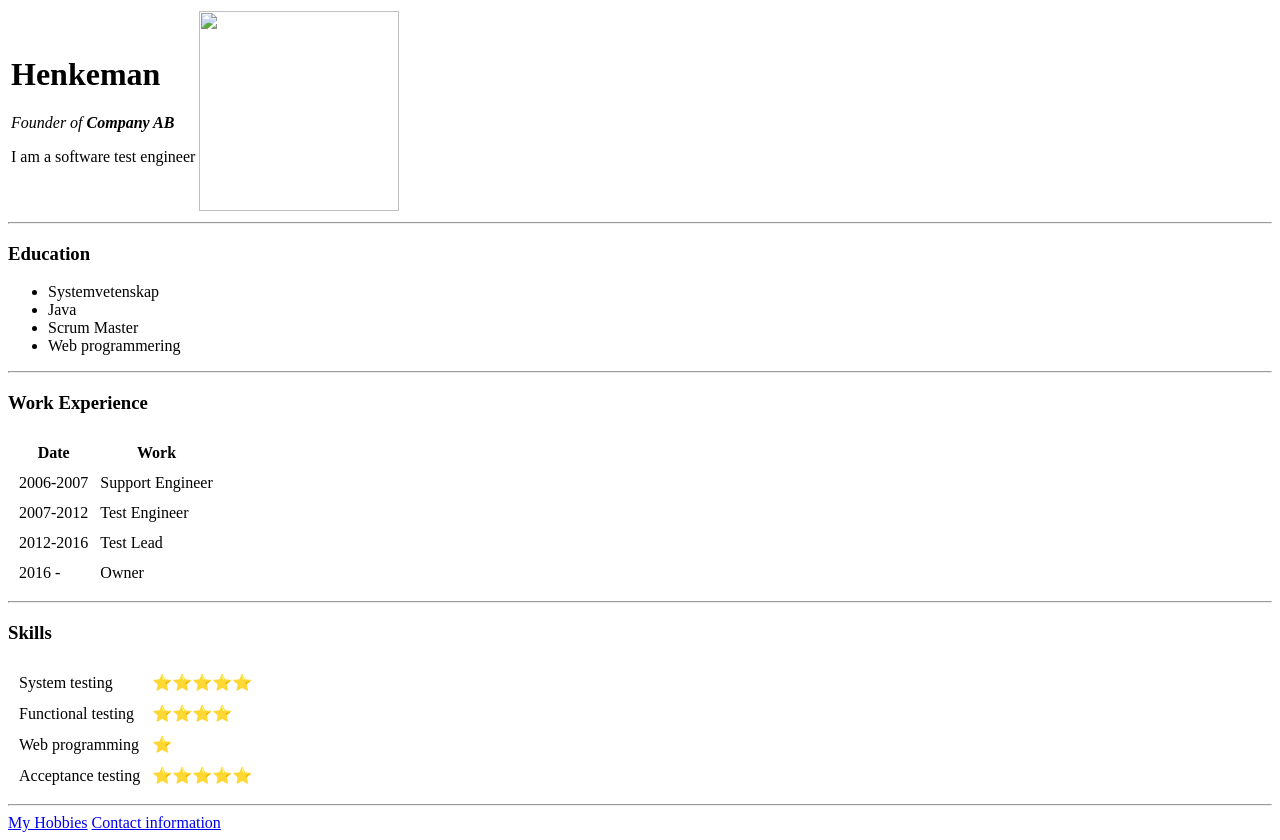
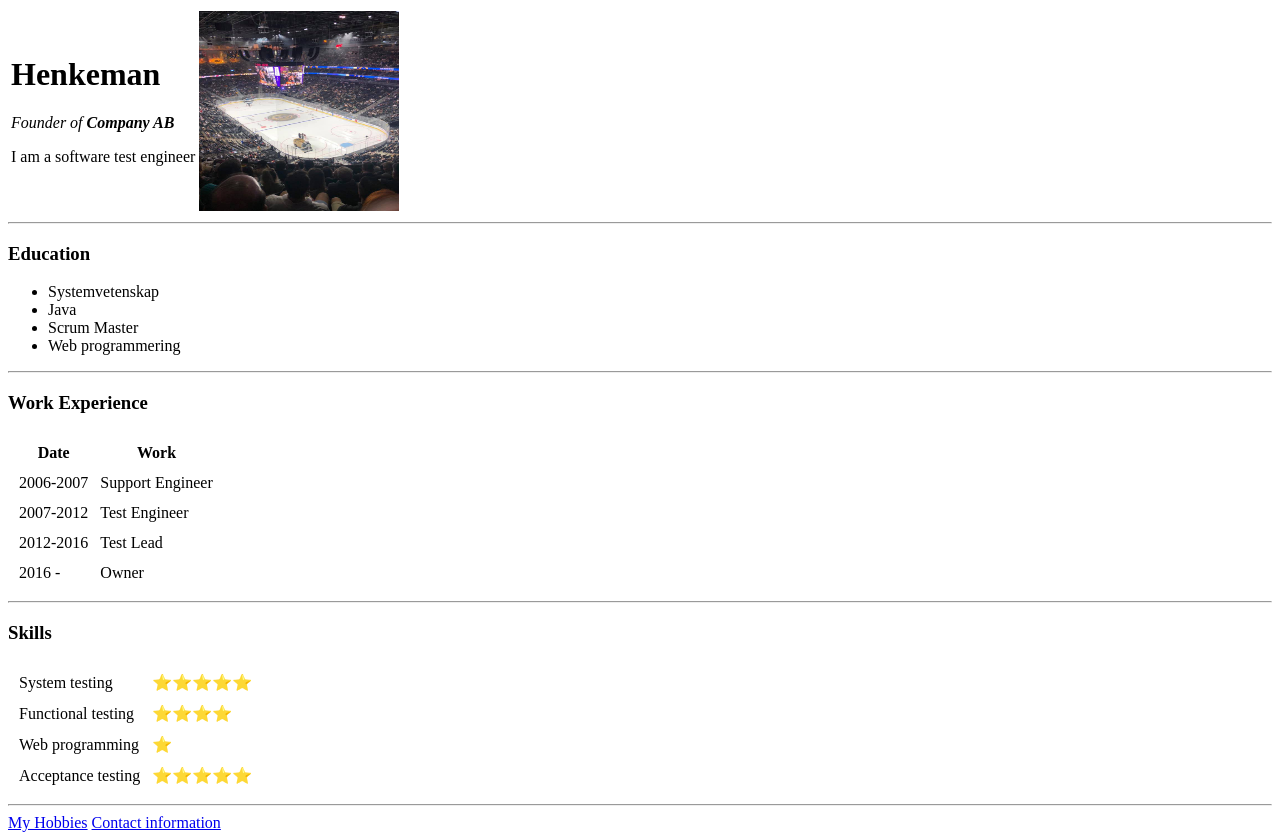
Before and after one commit to henkeman74/cv, a plain HTML site: page index.html in a window 1280 px wide. Drawn offline with Linux system fonts and the light colour scheme.

Commit message:
Add files via upload

```diff
--- a/index.html
+++ b/index.html
@@ -15,7 +15,7 @@
         <p><em>Founder of <strong> Company AB</strong></em></p>
         <p>I am a software test engineer</p>
       </td>
-      <td><img src="images/Hockey.jpg" width="200" height="200 " alt=""></td>
+      <td><img src="Hockey.jpg" width="200" height="200 " alt=""></td>
     </tr>
   </table>
 
```
